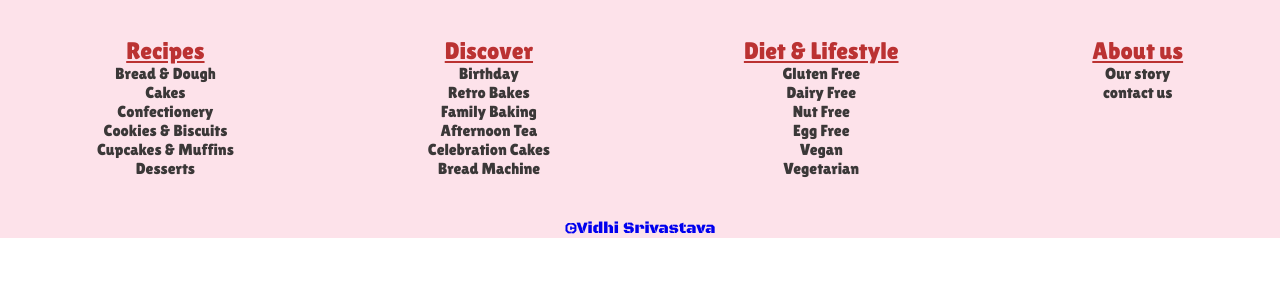
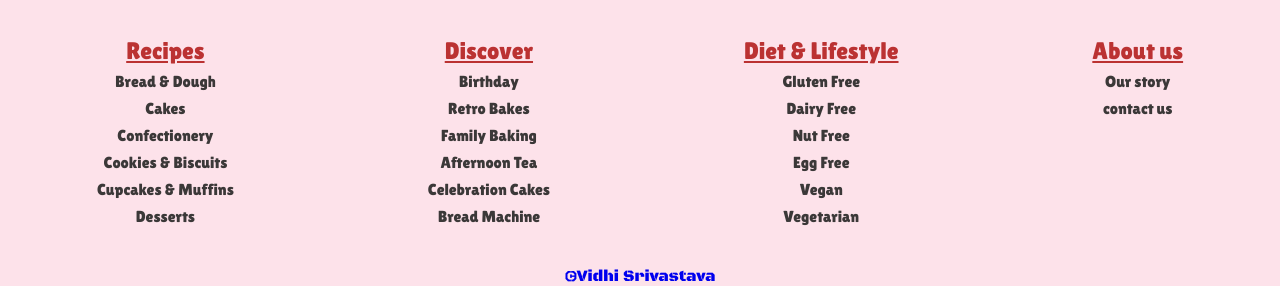
Before and after one commit to Vidhi0229/Baking_App, a plain HTML site: page index.html in a window 1280 px wide. Shown: the part 3141-3443 px from the top of the page. Before the commit the page ends 3395 px from the top, so only its background shows below. Drawn offline with Linux system fonts and the light colour scheme; a web font is replaced by a local one.

Commit message:
Added spaces in CSS

```diff
--- a/index.css
+++ b/index.css
@@ -320,6 +320,7 @@ input::placeholder {
     display: grid;
     grid-template-columns: auto auto auto auto;
     text-align: center;
+    grid-row-gap: 1vh;
 }
 
 .logo2{
```
